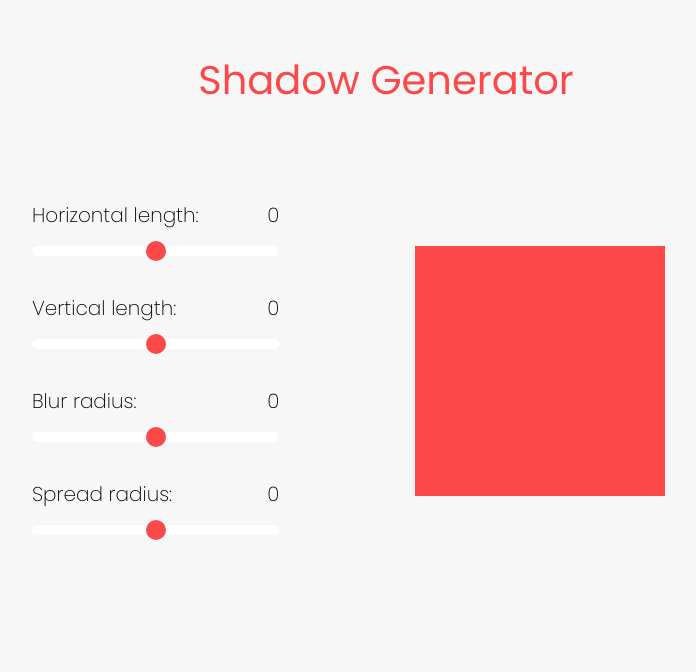
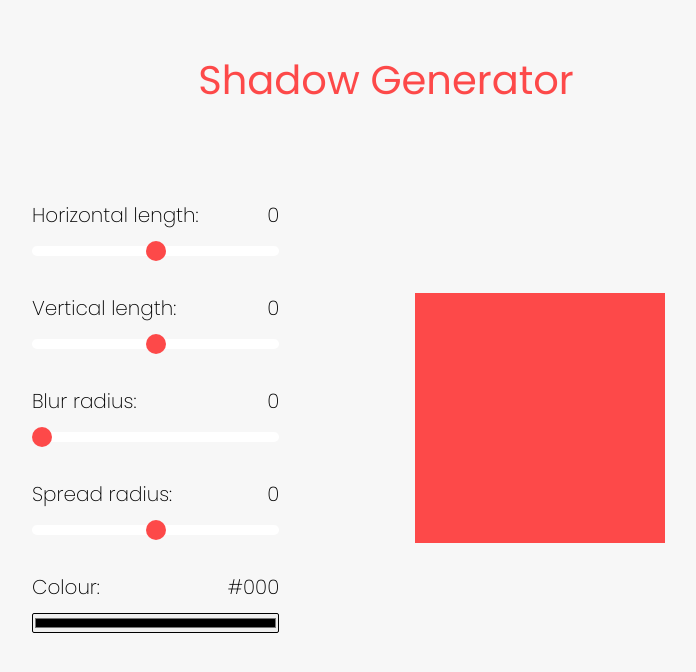
Before and after one commit to feMoraes0/shadow-generator, a Vue app: page / in a window 1280 px wide. Shown: the top 672 px of the page, without its empty margins (254-950 px from the left). Built offline with nearby package versions, Linux system fonts and the light colour scheme.

Commit message:
Fixed blur radius range and added input colour

```diff
--- a/src/App.vue
+++ b/src/App.vue
@@ -8,9 +8,11 @@
         <div class="gap" />
         <InputRange :inputValue=verticalLength :updateInputValue=updateVerticalLength min="-100" label="Vertical length"/>
         <div class="gap" />
-        <InputRange :inputValue=blurRadius :updateInputValue=updateBlurRadius min="-100" label="Blur radius"/>
+        <InputRange :inputValue=blurRadius :updateInputValue=updateBlurRadius min="0" label="Blur radius"/>
         <div class="gap" />
         <InputRange :inputValue=spreadRadius :updateInputValue=updateSpreadRadius min="-100" label="Spread radius"/>
+        <div class="gap" />
+        <InputColour :inputValue=colour :updateInputValue=updateColour label="Colour"/>
       </div>
       <div class="results">
         <ResultBox
@@ -18,6 +20,7 @@
           :vertical="verticalLength"
           :spreadRadius="spreadRadius"
           :blurRadius="blurRadius"
+          :colour="colour"
         />
       </div>
     </div>
@@ -27,6 +30,7 @@
 <script>
   import Title from './components/Title';
   import InputRange from './components/InputRange';
+  import InputColour from './components/InputColour';
   import ResultBox from './components/ResultBox';
 
   export default {
@@ -34,6 +38,7 @@
     components: {
       Title,
       InputRange,
+      InputColour,
       ResultBox
     },
     data: function () {
@@ -43,6 +48,7 @@
         opacity: 0.5,
         spreadRadius: 0,
         blurRadius: 0,
+        colour: "#000"
       }
     },
     methods: {
@@ -60,6 +66,10 @@
       },
       updateBlurRadius(newBlurRadius) {
         this.blurRadius = Number(newBlurRadius);
+      },
+      updateColour(newColour) {
+        console.log(newColour);
+        this.colour = String(newColour)
       }
     }
   }
--- /dev/null
+++ b/src/components/InputColour.vue
@@ -0,0 +1,45 @@
+<template>
+  <div>
+    <div class="input-labels">
+      <span>{{label}}:</span>
+      <span>{{inputValue}}</span>
+    </div>
+    <input
+      type="color"
+      v-bind:value="inputValue"
+      v-on:input="updateInputValue($event.target.value)"
+    />
+  </div>
+</template>
+
+<script>
+  export default {
+    name: "InputColour",
+    props: {
+      label: String,
+      inputValue: String,
+      updateInputValue: Function
+    }
+  }
+</script>
+
+<style scoped>
+  .input-labels {
+    width: 100%;
+    display: flex;
+    flex-direction: row;
+    justify-content: space-between;
+    align-items: center;
+    margin-bottom: 8px;
+  }
+  input {
+    height: 20px;
+    border-radius: 2px;
+    outline: none;
+    width: 100%;
+  }
+  span {
+    font-size: 20px;
+    font-weight: 200;
+  }
+</style>
--- a/src/components/ResultBox.vue
+++ b/src/components/ResultBox.vue
@@ -1,5 +1,5 @@
 <template>
-  <div v-bind:style="'box-shadow: ' + this.horizontal + 'px ' + this.vertical  + 'px ' + blurRadius + 'px ' + spreadRadius + 'px #888888'" />
+  <div v-bind:style="'box-shadow: ' + this.horizontal + 'px ' + this.vertical  + 'px ' + blurRadius + 'px ' + this.spreadRadius + 'px ' + this.colour" />
 </template>
 
 <script>
@@ -15,6 +15,7 @@
       vertical: Number,
       spreadRadius: Number,
       blurRadius: Number,
+      colour: String,
     }
   }
 </script>
```
